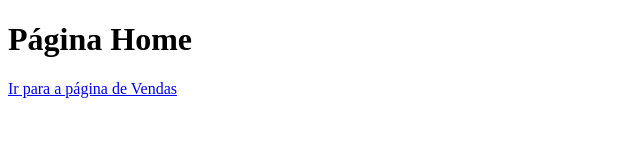
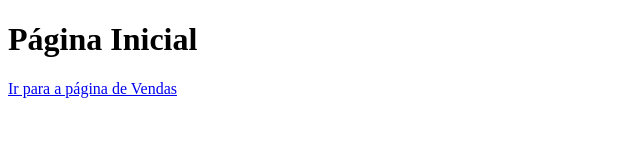
Before and after one commit to gandolfix/gitTutorial, a plain HTML site: page index.html in a window 1280 px wide. Shown: the full height of the page, 0-640 px from the left. Drawn offline with Linux system fonts and the light colour scheme.

Commit message:
Ajustei o index.html

```diff
--- a/index.html
+++ b/index.html
@@ -7,7 +7,7 @@
     <title>Document</title>
 </head>
 <body>
-    <h1>Página Home</h1>
+    <h1>Página Inicial</h1>
     <a href="vendas.html">Ir para a página de Vendas</a>
 </body>
 </html>
```
